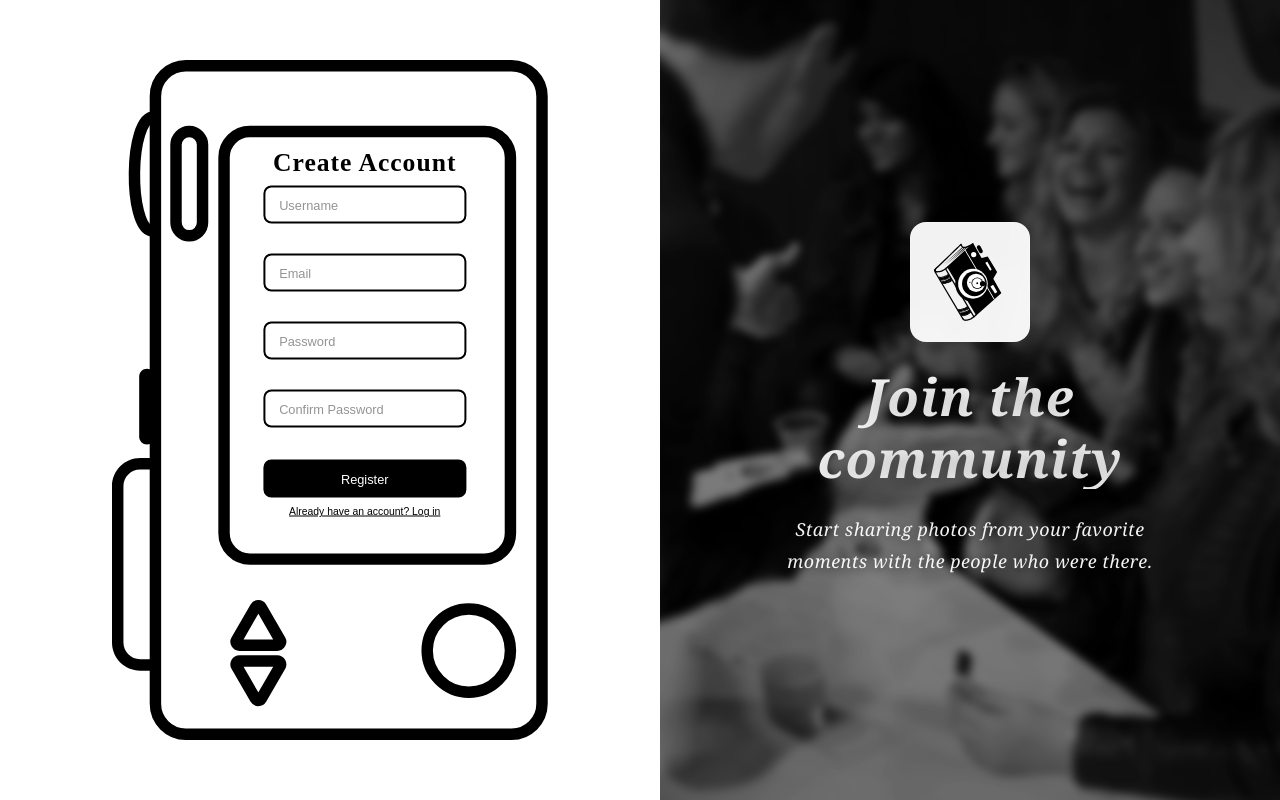
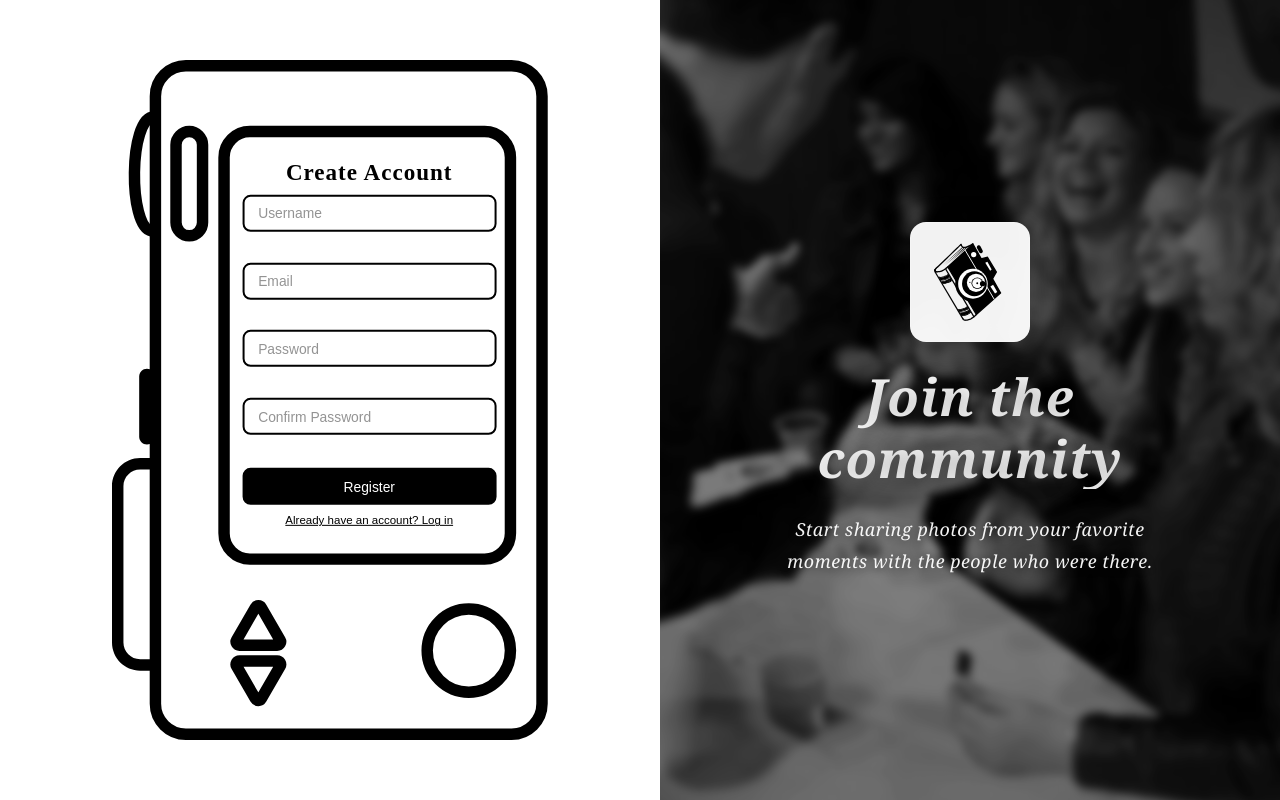
Before and after one commit to thisishafez/photo-book-frontend, a React (Vite) app: page /register in a window 1280 px wide. Built offline with nearby package versions, Linux system fonts and the light colour scheme.

Commit message:
responsive fix: login/sign up page and navbar

```diff
--- a/src/components/Navbar/Navbar.css
+++ b/src/components/Navbar/Navbar.css
@@ -176,6 +176,7 @@
 }
 
 /* Mobile */
+/* Mobile */
 @media (max-width: 768px) {
   .navbar {
     padding: 12px 16px;
@@ -229,9 +230,10 @@
     padding: 10px 12px;
   }
 
-  .navbar-title {
-    font-size: 0.75rem;
-    letter-spacing: 0.5px;
+  /* Hide text, icons only — this is what actually fixes the overflow */
+  .navbar-title,
+  .nav-label {
+    display: none;
   }
 
   .navbar-logo {
@@ -240,20 +242,17 @@
   }
 
   .navbar-nav-link {
-    padding: 4px 8px;
-  }
-
-  .nav-label {
-    font-size: 0.6rem;
+    padding: 8px;
+    gap: 0;
   }
 
   .nav-icon {
-    width: 16px;
-    height: 16px;
+    width: 20px;
+    height: 20px;
   }
 
   .navbar-logout {
-    padding: 4px 12px;
+    padding: 6px 10px;
     font-size: 0.65rem;
   }
 
--- a/src/pages/Register/register.css
+++ b/src/pages/Register/register.css
@@ -32,33 +32,34 @@
 /* CAMERA */
 .camera {
   position: relative;
-  width: min(80%, 600px);
-  max-height: 90vh;
+  width: min(80%, 600px, calc(90vh * 953 / 1487));
+  aspect-ratio: 953 / 1487;
   display: flex;
   justify-content: center;
   align-items: center;
+  container-type: inline-size;   /* NEW: lets children size off .camera's width */
 }
 
 .camera img {
   display: block;
   width: 100%;
-  height: auto;
-  max-height: 85vh;
+  height: 100%;
   object-fit: contain;
 }
 
 /* FORM */
 .registerBox {
   position: absolute;
-  top: 40%;
-  left: 57%;
+  top: 42%;
+  left: 58.5%;
   transform: translate(-50%, -50%);
-  width: 45%;
-  max-height: 80%;
+  width: 60%;
+  max-height: 58%;
   display: flex;
   flex-direction: column;
-  gap: 6px;
-  padding: 8px 10px;
+  justify-content: center;
+  gap: 1.5cqw;              /* was 6px */
+  padding: 2cqw 2.5cqw;     /* was 8px 10px */
   overflow-y: auto;
 }
 
@@ -72,8 +73,8 @@
 
 .registerBox h2 {
   text-align: center;
-  margin-bottom: 2px;
-  font-size: clamp(1rem, 2vw, 1.6rem);
+  margin-bottom: 0.5cqw;
+  font-size: 5cqw;          /* was clamp(1rem, 2vw, 1.6rem) */
   font-family: serif;
   letter-spacing: 1px;
   color: #000;
@@ -89,15 +90,15 @@
 }
 
 .registerBox input {
-  padding: 8px 14px;
+  padding: 1.5cqw 3cqw;     /* was 8px 14px */
   border: 2px solid black;
   border-radius: 8px;
-  font-size: clamp(0.75rem, 1vw, 0.9rem);
+  font-size: 3cqw;          /* was clamp(0.75rem, 1vw, 0.9rem) */
   outline: none;
   background: transparent;
   font-family: sans-serif;
   width: 100%;
-  height: 38px;
+  height: 8cqw;             /* was fixed 38px */
 }
 
 .registerBox input::placeholder {
@@ -155,18 +156,18 @@
 }
 
 .registerBox button {
-  padding: 8px 16px;
+  padding: 1.5cqw 3cqw;
   border: 2px solid black;
   border-radius: 8px;
   background: black;
   color: white;
-  font-size: clamp(0.75rem, 1vw, 0.9rem);
+  font-size: 3cqw;
   cursor: pointer;
   font-weight: 500;
   transition: all 0.2s ease;
   width: 100%;
-  margin-top: 2px;
-  height: 38px;
+  margin-top: 0.5cqw;
+  height: 8cqw;             /* was fixed 38px */
   flex-shrink: 0;
 }
 
@@ -190,11 +191,10 @@
   transform: none;
 }
 
-/* Link to Login */
 .registerBox .login-link {
   text-align: center;
-  margin-top: 2px;
-  font-size: clamp(0.65rem, 0.8vw, 0.8rem);
+  margin-top: 0.5cqw;
+  font-size: 2.5cqw;
   font-family: sans-serif;
   flex-shrink: 0;
 }
```
